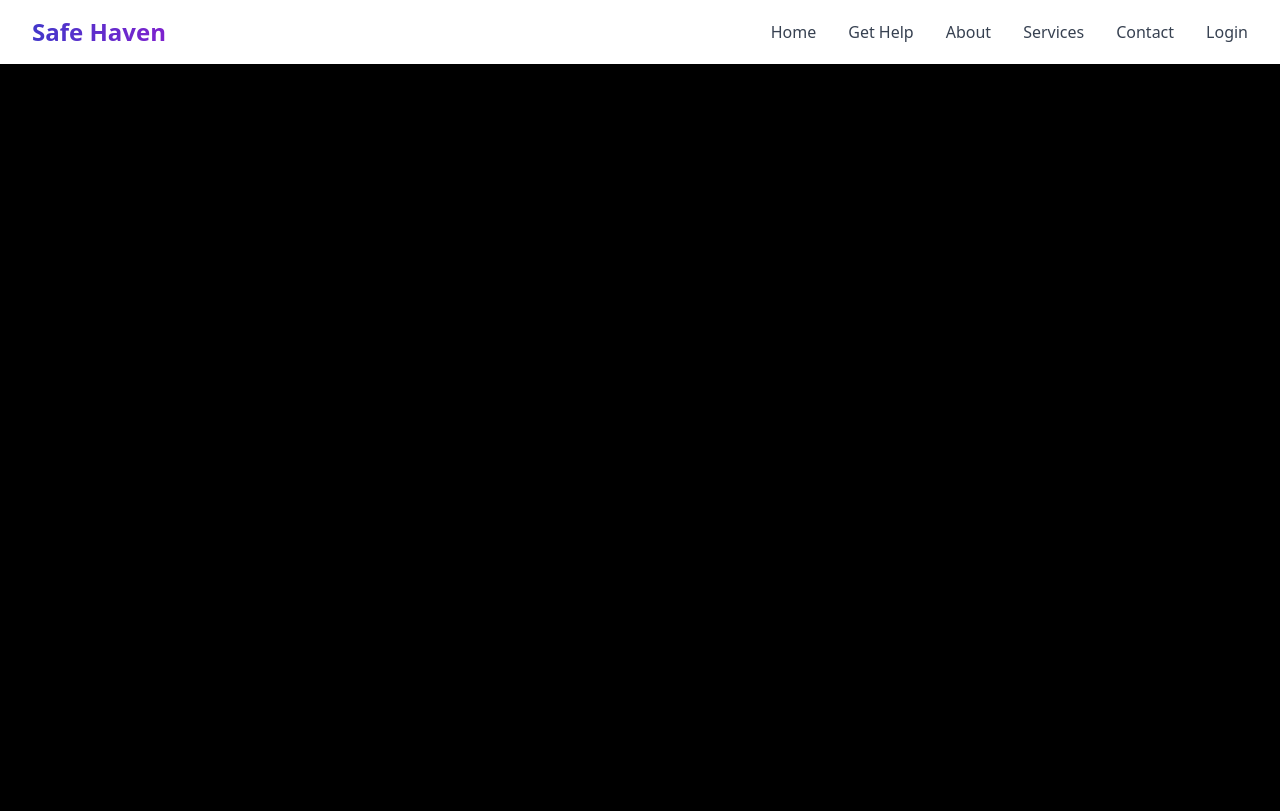
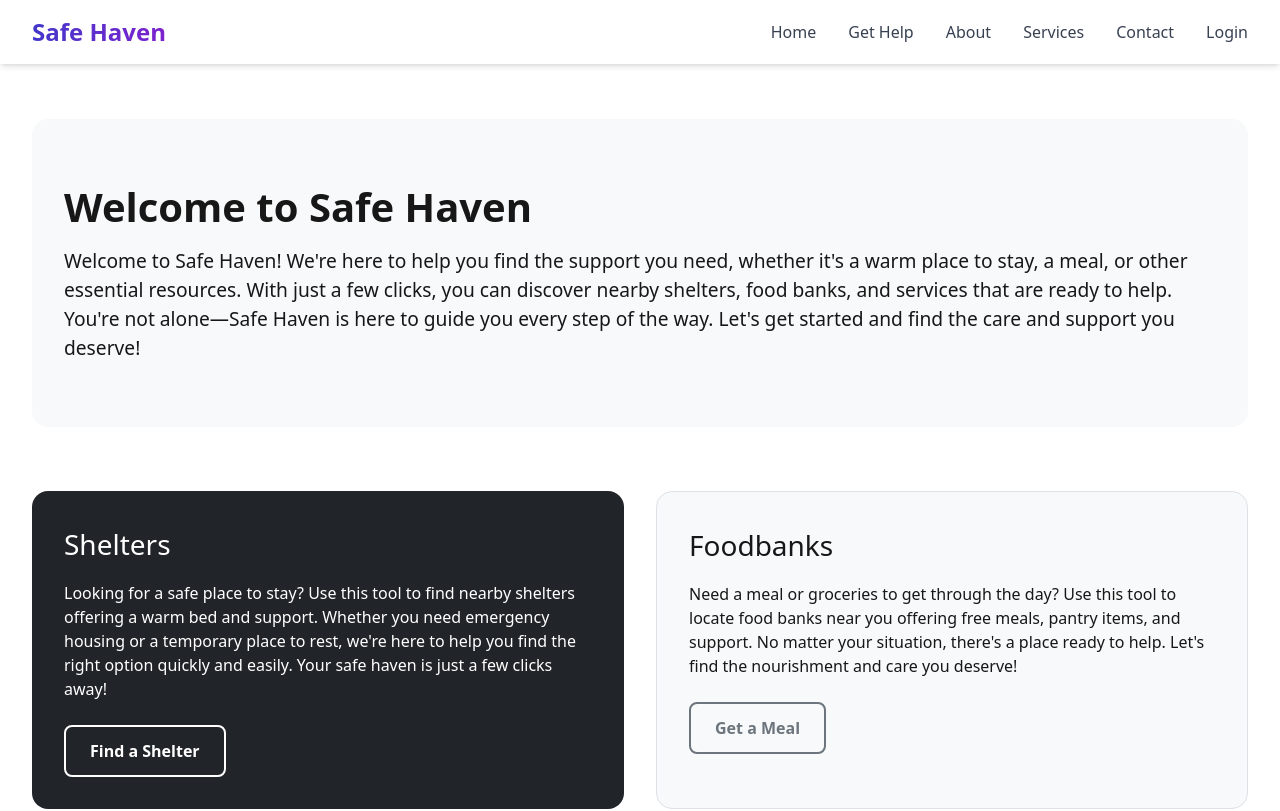
Before and after one commit to Hsrehman/safe-haven, a Next.js app: page / in a window 1280 px wide. Shown: the top 811 px of the page. Built offline with nearby package versions, Linux system fonts and the light colour scheme.

Commit message:
Home Page Fixed

```diff
--- a/app/page.js
+++ b/app/page.js
@@ -1,8 +1,119 @@
+import { color } from "framer-motion";
+
 export default function Home() {
+  const styles = {
+    mainContainer: {
+      minHeight: '100vh',
+      display: 'flex',
+      flexDirection: 'column',
+      alignItems: 'center',
+      justifyContent: 'center',
+      padding: '2rem',
+      backgroundColor: 'white'
+    },
+    jumbotron: {
+      padding: '4rem 2rem',
+      marginBottom: '2rem',
+      backgroundColor: '#f8f9fa',
+      borderRadius: '1rem',
+      width: '100%'
+    },
+    heading: {
+      fontSize: '2.5rem',
+      fontWeight: '700',
+      marginBottom: '1rem',
+      lineHeight: '1.2'
+    },
+    description: {
+      fontSize: '1.2rem',
+      lineHeight: '1.5'
+    },
+    cardContainer: {
+      display: 'grid',
+      gridTemplateColumns: 'repeat(auto-fit, minmax(300px, 1fr))',
+      gap: '2rem',
+      width: '100%',
+      marginTop: '2rem'
+    },
+    darkCard: {
+      padding: '2rem',
+      borderRadius: '1rem',
+      height: '100%',
+      backgroundColor: '#212529',
+      color: 'white'
+    },
+    lightCard: {
+      padding: '2rem',
+      borderRadius: '1rem',
+      height: '100%',
+      backgroundColor: '#f8f9fa',
+      border: '1px solid #dee2e6'
+    },
+    cardHeading: {
+      fontSize: '1.75rem',
+      marginBottom: '1rem'
+    },
+    cardText: {
+      marginBottom: '1.5rem'
+    },
+    buttonLight: {
+      padding: '0.75rem 1.5rem',
+      borderRadius: '0.5rem',
+      fontWeight: '600',
+      color: 'white',
+      border: '2px solid white',
+      backgroundColor: 'transparent',
+      cursor: 'pointer',
+      transition: 'all 0.3s ease',
+      ':hover': {
+        backgroundColor: 'white',
+        color: '#212529'
+      }
+    },
+    buttonDark: {
+      padding: '0.75rem 1.5rem',
+      borderRadius: '0.5rem',
+      fontWeight: '600',
+      color: '#6c757d',
+      border: '2px solid #6c757d',
+      backgroundColor: 'transparent',
+      cursor: 'pointer',
+      transition: 'all 0.3s ease',
+      ':hover': {
+        backgroundColor: '#6c757d',
+        color: 'white'
+      }
+    }
+  };
+
   return (
-    <main className="min-h-screen flex flex-col items-center justify-center p-8">
-      {/* Home page content goes here */}
-      <h1></h1>
+    <main style={styles.mainContainer}>
+      <div style={styles.jumbotron}>
+        <div>
+          <h1 style={styles.heading}>Welcome to Safe Haven</h1>
+          <p style={styles.description}>
+            Welcome to Safe Haven! We're here to help you find the support you need, whether it's a warm place to stay, a meal, or other essential resources. With just a few clicks, you can discover nearby shelters, food banks, and services that are ready to help. You're not alone—Safe Haven is here to guide you every step of the way. Let's get started and find the care and support you deserve!
+          </p>
+        </div>
+      </div>
+
+      <div style={styles.cardContainer}>
+        <div style={styles.darkCard}>
+          <h2 style={styles.cardHeading}>Shelters</h2>
+          <p style={styles.cardText}>
+            Looking for a safe place to stay? Use this tool to find nearby shelters offering a warm bed and support. Whether you need emergency housing or a temporary place to rest, we're here to help you find the right option quickly and easily. Your safe haven is just a few clicks away!
+          </p>
+          <button style={styles.buttonLight}>Find a Shelter</button>
+        </div>
+
+        <div style={styles.lightCard}>
+          <h2 style={styles.cardHeading}>Foodbanks</h2>
+          <p style={styles.cardText}>
+            Need a meal or groceries to get through the day? Use this tool to locate food banks near you offering free meals, pantry items, and support. No matter your situation, there's a place ready to help. Let's find the nourishment and care you deserve!
+          </p>
+          <button style={styles.buttonDark}>Get a Meal</button>
+        </div>
+      </div>
     </main>
   );
 }
```
Also changed, not shown: app/styles/LandingPage.module.css (deleted, +0 -134 lines), 1 other file (tests, documents, lock files or other folders).
